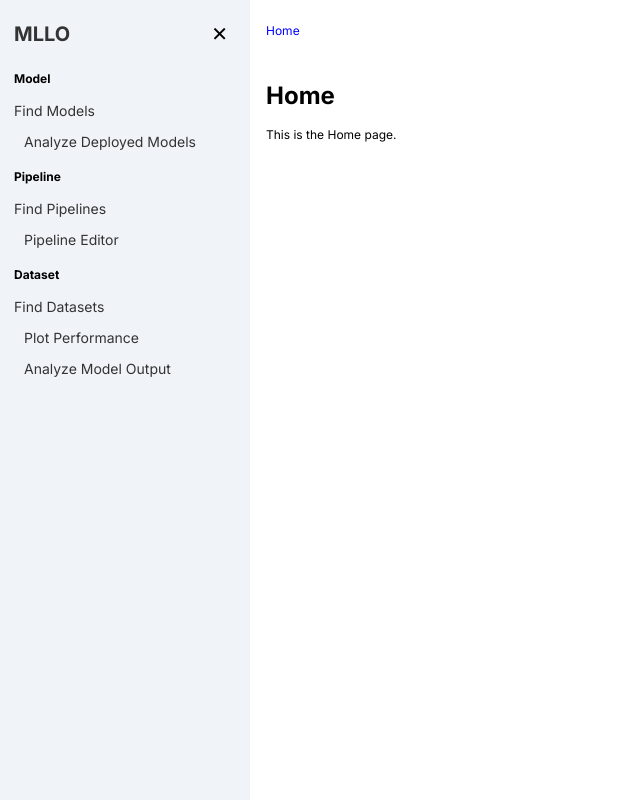
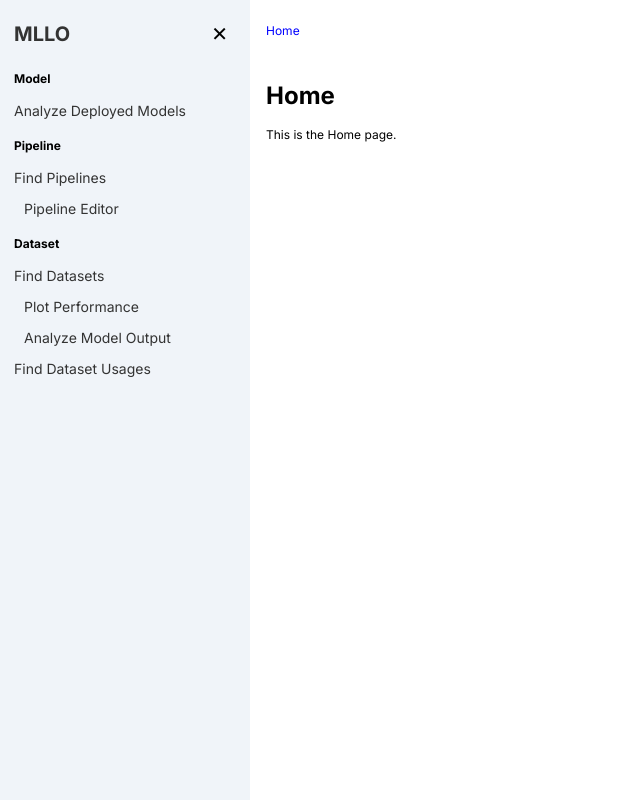
Before and after one commit to prtcrw/MLLE, a React (Vite) app in the folder mllo_web/frontend/web/: page / in a window 1280 px wide. Shown: the whole page, without its empty margins (0-640 px from the left). Built offline with nearby package versions, Linux system fonts and the light colour scheme.

Commit message:
Change the title to 'Find Dataset Usages'

```diff
--- a/mllo_web/frontend/web/src/Dashboard.tsx
+++ b/mllo_web/frontend/web/src/Dashboard.tsx
@@ -5,7 +5,7 @@ import Menu from './components/Menu';
 import Header from './components/Header.tsx';
 import Home from './pages/Home';
 import PipelineEditor from './pages/editor/PipelineEditor.tsx';
-import FindModels from './pages/analyzer/FindModels.tsx';
+import FindDatasetUsages from './pages/analyzer/FindDatasetUsages.tsx';
 import FindPipelines from './pages/analyzer/FindPipelines.tsx';
 import FindDatasets from './pages/analyzer/FindDatasets.tsx';
 import PlotPerformance from './pages/analyzer/PlotPerformance.tsx';
@@ -29,12 +29,12 @@ const Dashboard: React.FC = () => {
                     <Header isMenuOpen={isMenuOpen} toggleMenu={toggleMenu}/>
                     <Routes>
                         <Route path="/" element={<Home/>}/>
-                        <Route path="/models" element={<FindModels/>}/>
                         <Route path="/models/analyze-deployed-models" element={<AnalyzeDeployedModels/>}/>
                         <Route path="/pipelines" element={<FindPipelines/>}/>
                         <Route path="/pipelines/compare-pipelines" element={<ComparePipelines/>}/>
                         <Route path="/pipelines/edit-pipeline" element={<PipelineEditor/>}/>
                         <Route path="/datasets" element={<FindDatasets/>}/>
+                        <Route path="/datasets/usages" element={<FindDatasetUsages/>}/>
                         <Route path="/datasets/plot-performance" element={<PlotPerformance/>}/>
                         <Route path="/datasets/analyze-model-output" element={<AnalyzeModelOutput/>}/>
                     </Routes>
--- a/mllo_web/frontend/web/src/components/Menu.tsx
+++ b/mllo_web/frontend/web/src/components/Menu.tsx
@@ -34,12 +34,7 @@ const Menu: React.FC<{ isMenuOpen: boolean; toggleMenu: () => void; isMobile: bo
     };
 
     const modelSubmenuItems = [
-        {
-            label: 'Find Models', path: '/models',
-            children: [
-                {label: 'Analyze Deployed Models', path: '/models/analyze-deployed-models'}
-            ]
-        },
+        { label: 'Analyze Deployed Models', path: '/models/analyze-deployed-models' },
     ];
 
     const pipelineSubmenuItems = [
@@ -59,6 +54,7 @@ const Menu: React.FC<{ isMenuOpen: boolean; toggleMenu: () => void; isMobile: bo
                 {label: 'Analyze Model Output', path: '/datasets/analyze-model-output'},
             ]
         },
+        {label: 'Find Dataset Usages', path: '/datasets/usages'}
     ];
 
     return (
--- a/mllo_web/frontend/web/src/pages/analyzer/FindModels.tsx
+++ b/mllo_web/frontend/web/src/pages/analyzer/FindDatasetUsages.tsx
@@ -38,7 +38,7 @@ const defaultSelectedCheckboxes = {
     "raw_data": false,
 };
 
-const FindModels: React.FC = () => {
+const FindDatasetUsages: React.FC = () => {
     const [searchTerm, setSearchTerm] = useState('');
     const [selectedCheckboxes, setSelectedCheckboxes] = useState<{ [key: string]: boolean }>(defaultSelectedCheckboxes);
     const [models, setModels] = useState<ModelData[]>([]);
@@ -250,7 +250,7 @@ const FindModels: React.FC = () => {
     return (
         <div>
             <LoadingBar isLoading={isLoading}/>
-            <h1>Find Models</h1>
+            <h1>Find Dataset Usages</h1>
             <div style={{margin: '8px 0'}}>
                 <Search onSearch={handleSearch} placeholder={'Dataset Name'}/>
                 <div style={{display: 'flex', alignItems: 'center'}}>
@@ -329,4 +329,4 @@ const FindModels: React.FC = () => {
     );
 };
 
-export default FindModels;
+export default FindDatasetUsages;
```
